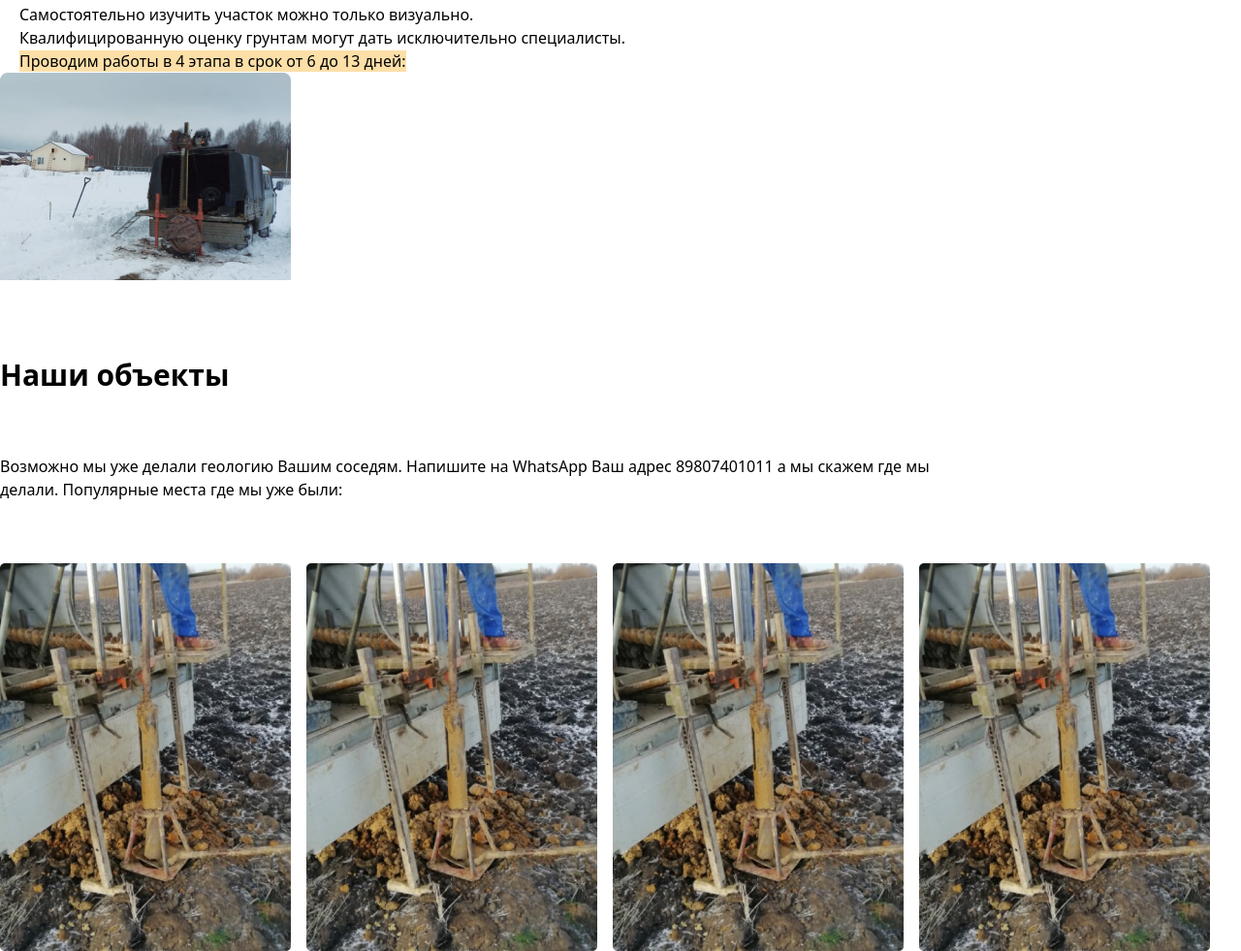
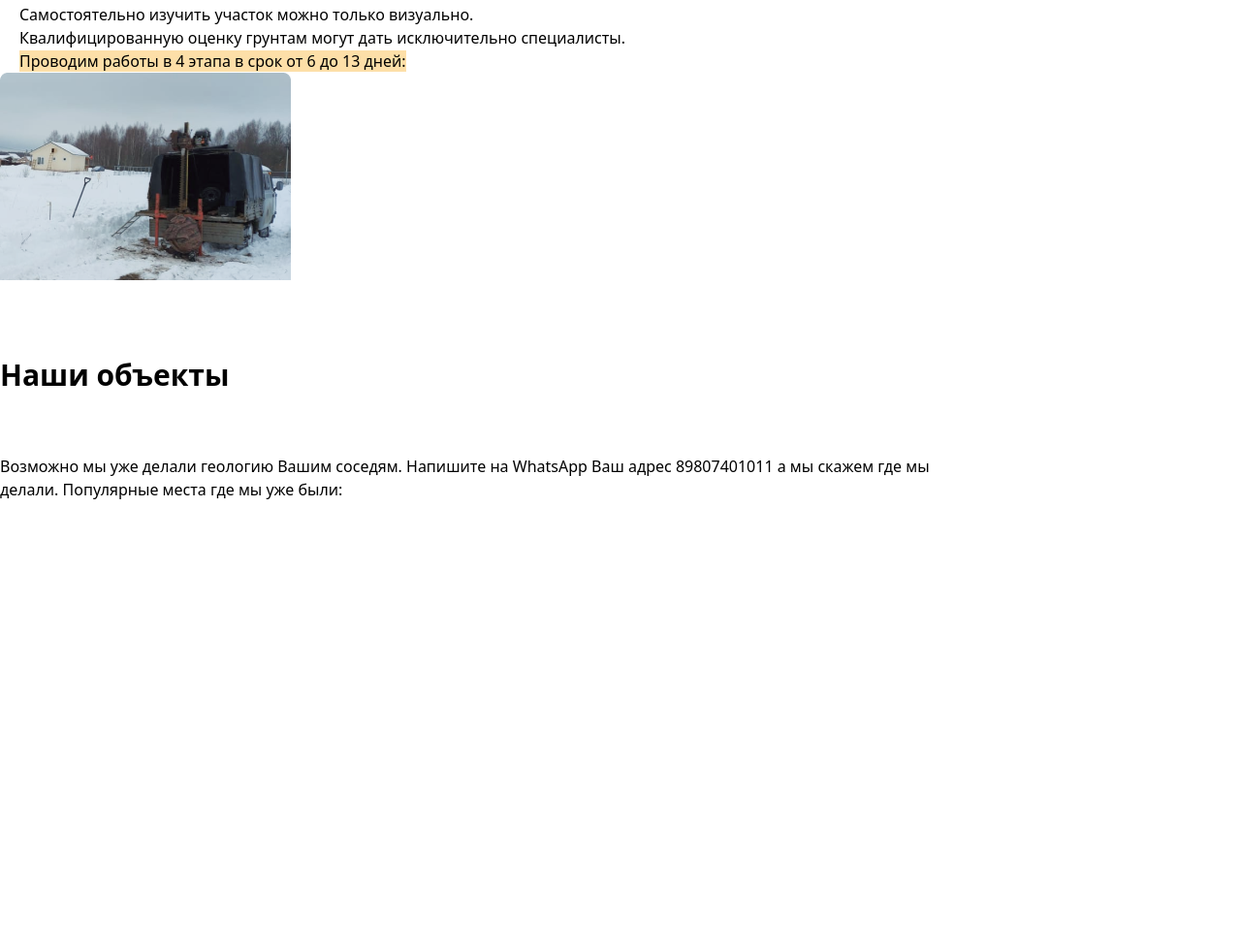
Before and after one commit to CrazyySasha/tailwindcss-geo-website, a website built with Vite: page pages/index.html in a window 1280 px wide. Shown: the part 3449-4430 px from the top of the page at 97% size. After the commit the page ends 3966 px from the top, so only its background shows below. Built offline with nearby package versions, Linux system fonts and the light colour scheme.

Commit message:
del trunbi

```diff
--- a/pages/index.html
+++ b/pages/index.html
@@ -334,7 +334,7 @@
 	</div>
 
 	<img src="/assets/image10.png" alt="" class="">
-
+	<section class="container">
  <div>
 		<div class="flex flex-col gap-16">
 		<h2 class="font-bold text-3xl mt-20">
@@ -345,21 +345,12 @@
 		</p>
 	   </div>
  </div>
- <div class="flex gap-4 mt-16">
+  <div style="background-image: url();">
 	<div>
-		<img src="/assets/trubi.jpg" alt="">
+
 	</div>
-	<div>
-		<img src="/assets/trubi.jpg" alt="">
-	</div>
-	<div>
-		<img src="/assets/trubi.jpg" alt="">
-	</div>
-	<div>
-		<img src="/assets/trubi.jpg" alt="">
-	</div>
-</div>
-
+  </div>
+</section>
 
 	<footer>
 
```
